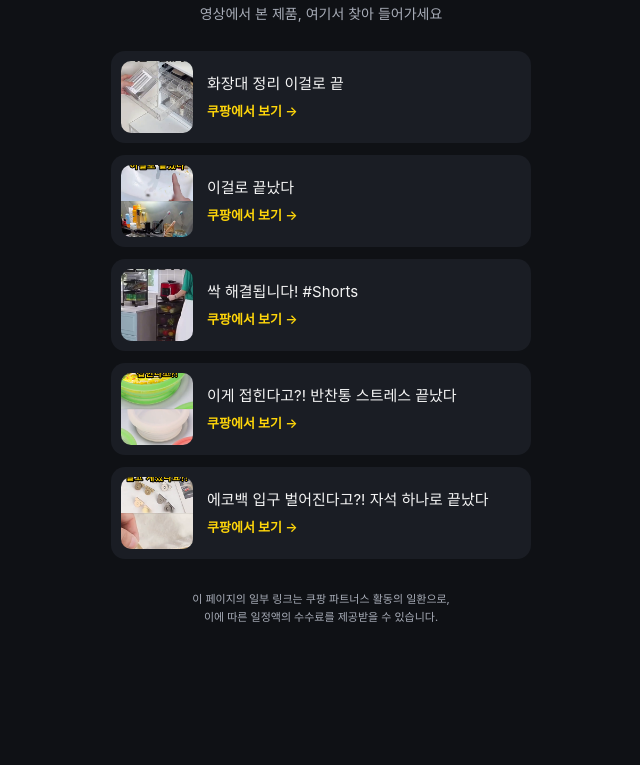
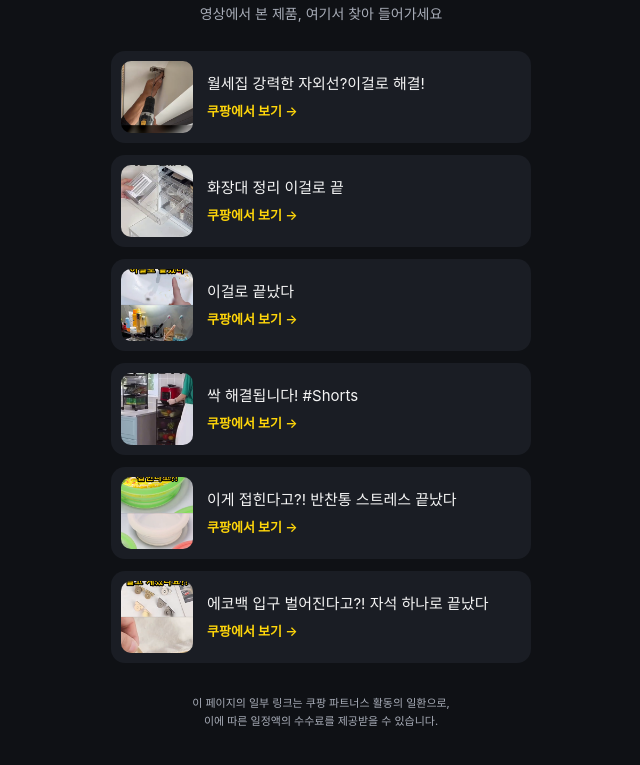
Before and after one commit to JooseokLim/getitem-links, a plain HTML site: page index.html in a window 1280 px wide. Shown: the part 67-832 px from the top of the page, without its empty margins (319-959 px from the left). Before the commit the page ends 800 px from the top, so only its background shows below. Drawn offline with Linux system fonts and the light colour scheme.

Commit message:
Add nodrill-blind product link
Co-Authored-By: Claude Sonnet 5 <noreply@anthropic.com>

```diff
--- a/index.html
+++ b/index.html
@@ -89,6 +89,13 @@
     <p>영상에서 본 제품, 여기서 찾아 들어가세요</p>
   </header>
   <div class="list">
+      <a class="card" href="https://link.coupang.com/a/hr6IaGsYUK" target="_blank" rel="noopener noreferrer sponsored">
+        <img src="assets/thumbs/07_nodrill_curtain.png" alt="월세집 강력한 자외선?이걸로 해결!" loading="lazy">
+        <div class="card-body">
+          <p class="title">월세집 강력한 자외선?이걸로 해결!</p>
+          <span class="cta">쿠팡에서 보기 →</span>
+        </div>
+      </a>
       <a class="card" href="https://link.coupang.com/a/heiEZpcC4a" target="_blank" rel="noopener noreferrer sponsored">
         <img src="assets/thumbs/06_Cabinet.png" alt="화장대 정리 이걸로 끝" loading="lazy">
         <div class="card-body">
```
Also changed, not shown: assets/thumbs/07_nodrill_curtain.png (added).
